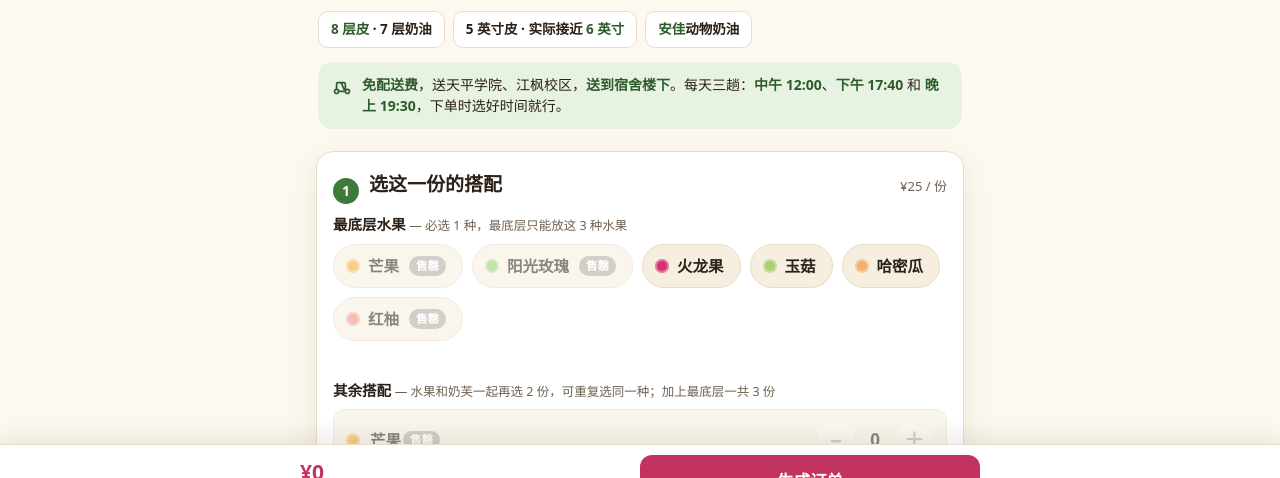
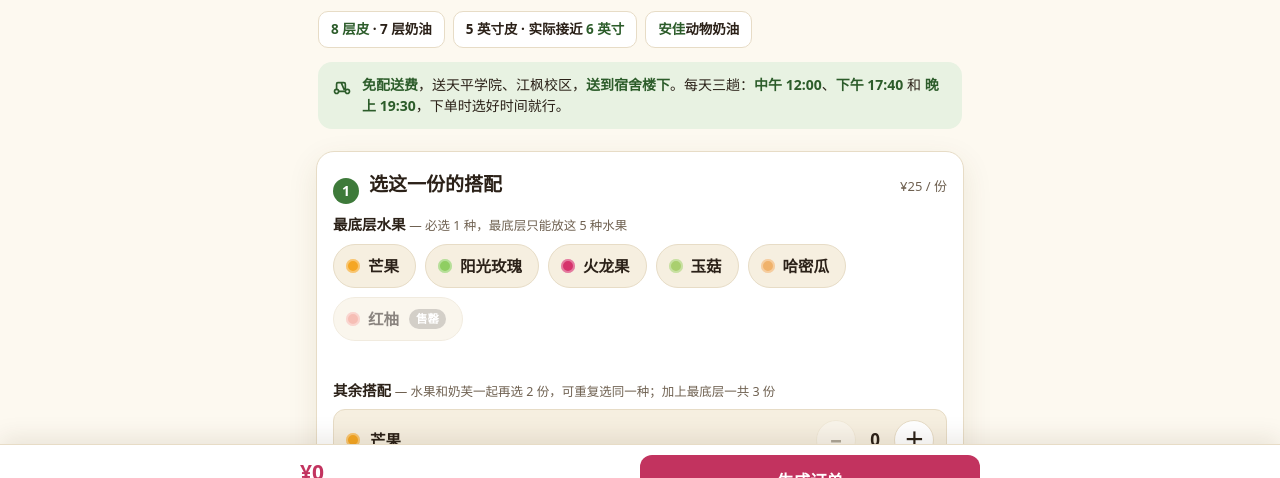
Before and after one commit to gurongshouzuo/gurongshouzuo.github.io, a plain HTML site: page index.html in a window 1280 px wide. Shown: the part 283-761 px from the top of the page. Drawn offline with Linux system fonts and the light colour scheme.

Commit message:
芒果、阳光玫瑰上架

```diff
--- a/index.html
+++ b/index.html
@@ -334,7 +334,7 @@ footer{margin-top:22px;text-align:center;color:var(--ink-soft);font-size:12.5px;
 </div>
 
 <div class="field">
-<span class="flabel">最底层水果 <span class="opt">— 必选 1 种，最底层只能放这 3 种水果</span></span>
+<span class="flabel">最底层水果 <span class="opt">— 必选 1 种，最底层只能放这 5 种水果</span></span>
 <div class="chip-grid" id="bottomGrid" role="group" aria-label="选择最底层水果"></div>
 </div>
 
@@ -467,10 +467,10 @@ A古榕手作 · 苏州科技大学天平学院门口手作千层摊<br />
 "use strict";
 var PRICE = 25;
 var FRUITS = [
-{name:"芒果", color:"#f5a623", soldOut:true},
+{name:"芒果", color:"#f5a623"},
 {name:"哈密瓜", color:"#f0b26b"},
 {name:"玉菇", color:"#a9cf6e"},
-{name:"阳光玫瑰", color:"#8fce62", soldOut:true},
+{name:"阳光玫瑰", color:"#8fce62"},
 {name:"火龙果", color:"#d6336c"},
 {name:"蓝莓", color:"#46579e"},
 {name:"红柚", color:"#f08a7a", soldOut:true}
@@ -591,7 +591,7 @@ $("qtyPlus").addEventListener("click", function(){ if(state.qty<20){ state.qty++
 /* ---------- Add to cart ---------- */
 $("addBtn").addEventListener("click", function(){
 if (!state.bottom){
-showError($("buildError"), "先选最底层的水果：最底层只能放火龙果、玉菇、哈密瓜这 3 种。");
+showError($("buildError"), "先选最底层的水果：最底层只能放芒果、阳光玫瑰、火龙果、玉菇、哈密瓜这 5 种。");
 $("builder").scrollIntoView({behavior:"smooth", block:"start"});
 return;
 }
```
